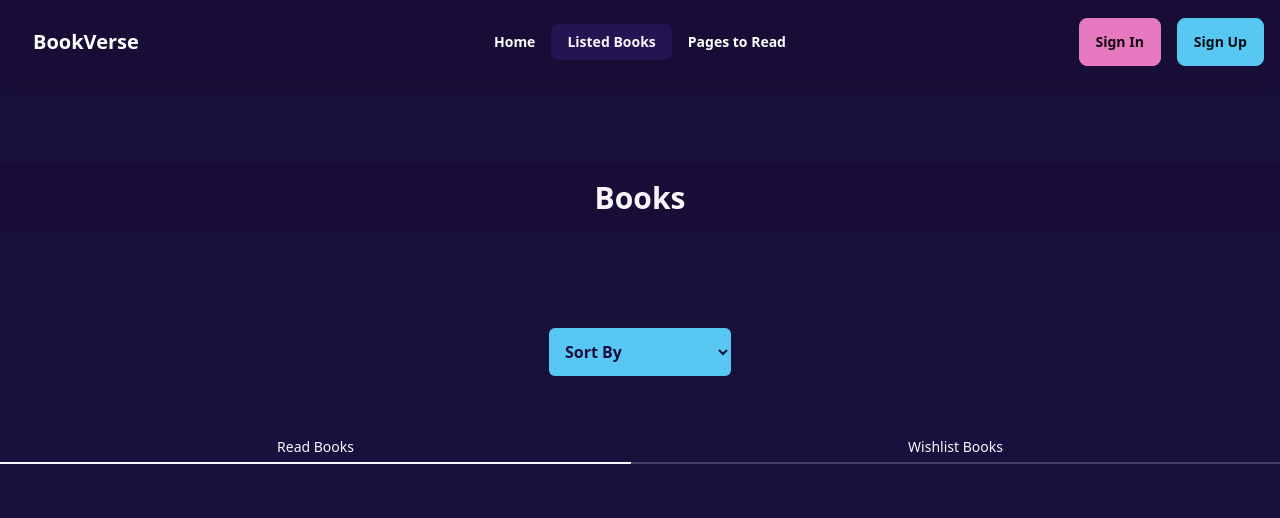
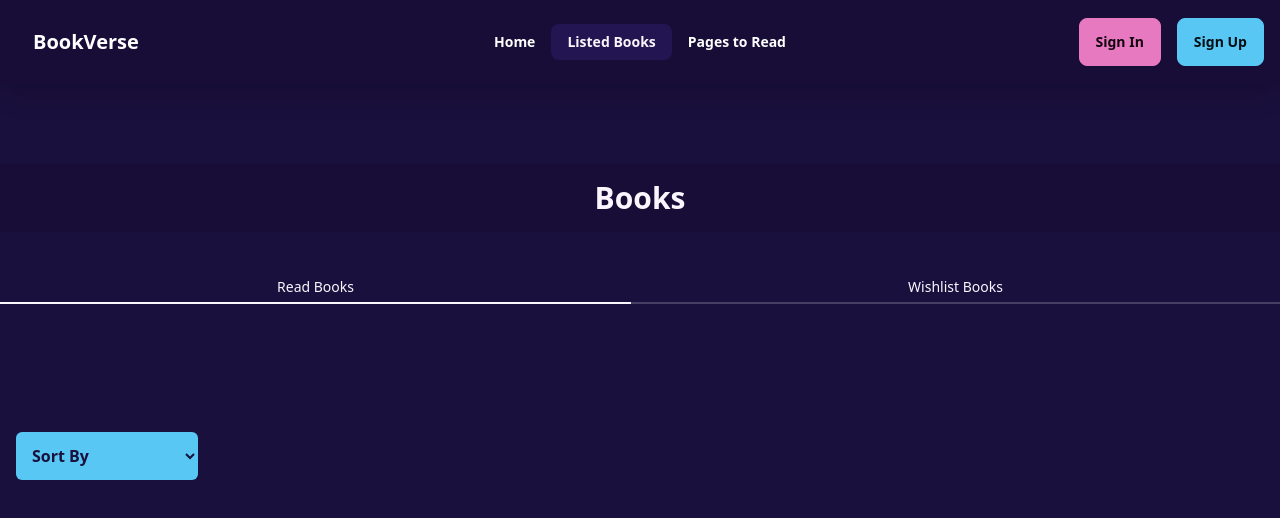
Before and after one commit to mhmitas/a8-book-vibe, a React (Vite) app: page /listedBooks/wishlist in a window 1280 px wide. Shown: the top 518 px of the page. Built offline with nearby package versions, Linux system fonts and the light colour scheme.

Commit message:
working with sort by problem

```diff
--- a/public/books.json
+++ b/public/books.json
@@ -13,7 +13,7 @@
             "Texas Law"
         ],
         "publisher": "Thomson Reuters",
-        "yearOfPublishing": 2029
+        "yearOfPublishing": 2019
     },
     {
         "bookId": 3,
--- a/src/components/listed-books/BooklistCard.jsx
+++ b/src/components/listed-books/BooklistCard.jsx
@@ -17,7 +17,7 @@ const BooklistCard = ({ book }) => {
                         <h3>Tag</h3>
                         {tags.map((tag, idx) => <li className='badge badge-primary badge-outline' key={idx}>{tag}</li>)}
                     </ul>
-                    <div className='flex items-center gap-1'><IoMdTime /> Year of Publishing{yearOfPublishing}</div>
+                    <div className='flex items-center gap-1'><IoMdTime /> Year of Publishing: {yearOfPublishing}</div>
                 </div>
                 <div className='flex gap-16 items-center'>
                     <div>Publisher : {publisher}</div>
--- a/src/components/listed-books/ListedBooks.jsx
+++ b/src/components/listed-books/ListedBooks.jsx
@@ -10,14 +10,14 @@ const ListedBooks = () => {
     return (
         <div>
             <h1 className='text-3xl font-bold text-center mt-20 mb-10 bg-base-200 p-4'>Books</h1>
-            <div className="text-center mt-20 mb-10 p-4">
+            {/* <div className="text-center mt-20 mb-10 p-4">
                 <select name="SortBy" className='p-3 bg-secondary text-base-100 font-semibold rounded-md' id="SortBy">
                     <option value="Sort By">Sort By</option>
                     <option value="Rating">Rating</option>
                     <option value="Number of pages">Number of pages</option>
                     <option value="Publisher year">Publisher year</option>
                 </select>
-            </div>
+            </div> */}
             <div role="tablist" className="tabs tabs-bordered my-8">
                 <Link
                     onClick={() => setIndex(0)}
--- a/src/components/listed-books/ReadBooks.jsx
+++ b/src/components/listed-books/ReadBooks.jsx
@@ -18,7 +18,7 @@ const ReadBooks = () => {
     return (
         <div className='flex flex-col gap-8'>
             <div className=" mt-20 mb-10 p-4">
-                <select onChange={handleSort} name="SortBy" className='p-3 bg-error text-base-100 font-semibold rounded-md' id="SortBy">
+                <select onChange={handleSort} name="SortBy" className='p-3 bg-secondary text-base-100 font-semibold rounded-md' id="SortBy">
                     <option>Sort By</option>
                     <option value="rating">Rating</option>
                     <option value="totalPages">Number of pages</option>
--- a/src/components/listed-books/WishlistBooks.jsx
+++ b/src/components/listed-books/WishlistBooks.jsx
@@ -1,15 +1,37 @@
-import React from 'react';
+import { useEffect, useState } from 'react';
 import { getWishListBooksFromLocalStorage } from '../../utils/local-storage';
 import BooklistCard from './BooklistCard';
 
 const WishlistBooks = () => {
-    const wishlist = getWishListBooksFromLocalStorage()
-    console.log(wishlist)
+    // const wishlist = getWishListBooksFromLocalStorage()
+    // console.log(wishlist)
+    const [books, setBooks] = useState([])
+    useEffect(() => {
+        const wishlist = getWishListBooksFromLocalStorage()
+        setBooks(wishlist)
+    }, [])
+
+    const handleSort = (e) => {
+        const wishlistBooks = [...books]
+        wishlistBooks.sort((a, b) => b[`${e.target.value}`] - a[`${e.target.value}`])
+        setBooks(wishlistBooks)
+    }
+
     return (
-        <div>
-            {
-                wishlist.map(book => <BooklistCard key={book.bookId} book={book}></BooklistCard>)
-            }
+        <div className='flex flex-col gap-8'>
+            <div className=" mt-20 mb-10 p-4">
+                <select onChange={handleSort} name="SortBy" className='p-3 bg-secondary text-base-100 font-semibold rounded-md' id="SortBy">
+                    <option>Sort By</option>
+                    <option value="rating">Rating</option>
+                    <option value="totalPages">Number of pages</option>
+                    <option value="yearOfPublishing">Publisher year</option>
+                </select>
+            </div>
+            <div>
+                {
+                    books.map(book => <BooklistCard key={book.bookId} book={book}></BooklistCard>)
+                }
+            </div>
         </div>
     );
 };
```
